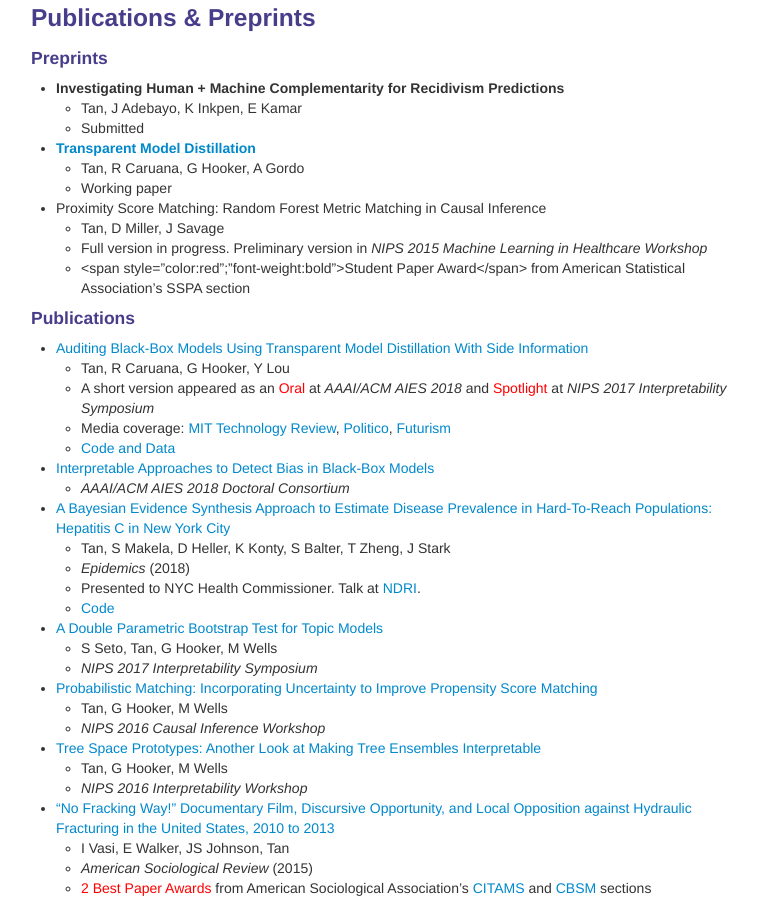
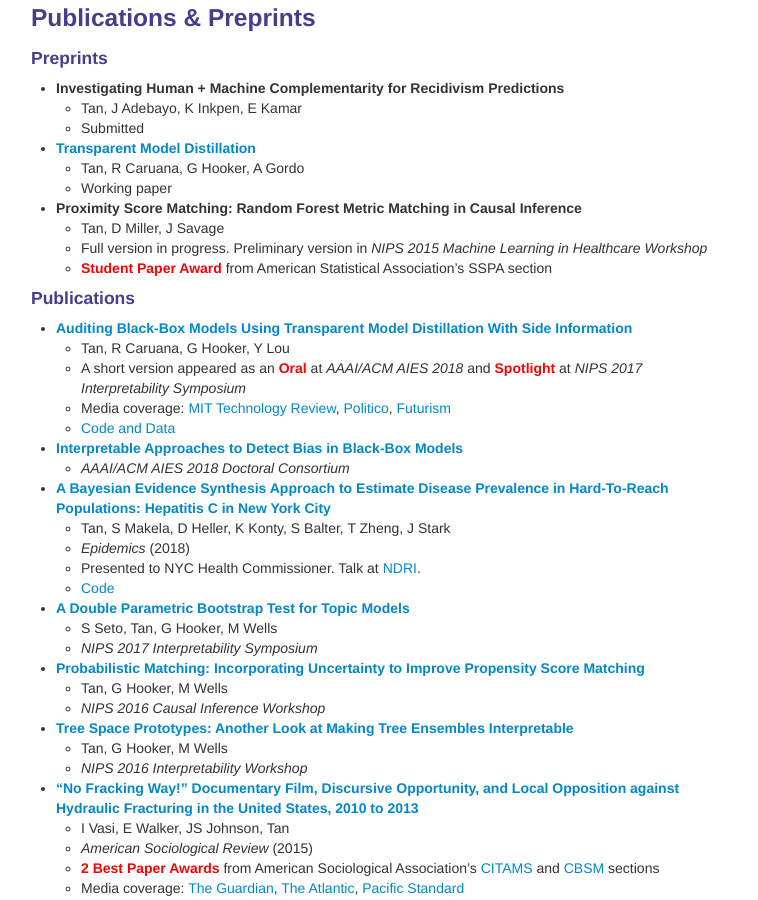
Before and after one commit to shftan/shftan.github.io, a Jekyll site: the page built from index.md, in a window 1280 px wide and 900 px high, scrolled down 843 px. Shown: the whole window, without its empty margins (259-1017 px from the left). Built offline with Jekyll 4.4.1, drawn with Linux system fonts in a browser that asks for light colours.

Commit message:
Update index.md

```diff
--- a/index.md
+++ b/index.md
@@ -56,36 +56,36 @@ For older news, click [here]({{ BASE_PATH }}/oldernews.html).
 - <span style="font-weight:bold">[Transparent Model Distillation](https://arxiv.org/abs/1801.08640)</span>
    - Tan, R Caruana, G Hooker, A Gordo
    - Working paper
-- Proximity Score Matching: Random Forest Metric Matching in Causal Inference
+- <span style="font-weight:bold">Proximity Score Matching: Random Forest Metric Matching in Causal Inference</span>
    - Tan, D Miller, J Savage
    - Full version in progress. Preliminary version in _NIPS 2015 Machine Learning in Healthcare Workshop_
-   - <span style="color:red";"font-weight:bold">Student Paper Award</span> from American Statistical Association's SSPA section
+   - <span style="color:red;font-weight:bold">Student Paper Award</span> from American Statistical Association's SSPA section
 <h4>Publications</h4>
-- [Auditing Black-Box Models Using Transparent Model Distillation With Side Information](https://arxiv.org/abs/1710.06169)
+- <span style="font-weight:bold">[Auditing Black-Box Models Using Transparent Model Distillation With Side Information](https://arxiv.org/abs/1710.06169)</span>
    - Tan, R Caruana, G Hooker, Y Lou
-   - A short version appeared as an <span style="color:red">Oral</span> at _AAAI/ACM AIES 2018_ and <span style="color:red">Spotlight</span> at _NIPS 2017 Interpretability Symposium_
+   - A short version appeared as an <span style="color:red;font-weight:bold">Oral</span> at _AAAI/ACM AIES 2018_ and <span style="color:red;font-weight:bold">Spotlight</span> at _NIPS 2017 Interpretability Symposium_
    - Media coverage: [MIT Technology Review](https://www.technologyreview.com/s/609338/new-research-aims-to-solve-the-problem-of-ai-bias-in-black-box-algorithms/), [Politico](https://www.politico.com/agenda/story/2018/02/07/algorithmic-bias-software-recommendations-000631), [Futurism](https://futurism.com/ai-bias-black-box/)
    - [Code and Data](https://github.com/shftan/auditblackbox)
-- [Interpretable Approaches to Detect Bias in Black-Box Models](http://www.aies-conference.com/wp-content/papers/student/1st_AIES-DC_paper_55.pdf)
+- <span style="font-weight:bold">[Interpretable Approaches to Detect Bias in Black-Box Models](http://www.aies-conference.com/wp-content/papers/student/1st_AIES-DC_paper_55.pdf)</span>
    - _AAAI/ACM AIES 2018 Doctoral Consortium_
-- [A Bayesian Evidence Synthesis Approach to Estimate Disease Prevalence in Hard-To-Reach Populations: Hepatitis C in New York City](https://www.sciencedirect.com/science/article/pii/S1755436516300755)
+- <span style="font-weight:bold">[A Bayesian Evidence Synthesis Approach to Estimate Disease Prevalence in Hard-To-Reach Populations: Hepatitis C in New York City](https://www.sciencedirect.com/science/article/pii/S1755436516300755)</span>
    - Tan, S Makela, D Heller, K Konty, S Balter, T Zheng, J Stark
    - _Epidemics_ (2018)
    - Presented to NYC Health Commissioner. Talk at [NDRI](http://www.ndri.org).
    - [Code](https://www.sciencedirect.com/science/article/pii/S1755436516300755?via%3Dihub#sec0190)
-- [A Double Parametric Bootstrap Test for Topic Models](https://arxiv.org/pdf/1711.07104.pdf)
+- <span style="font-weight:bold">[A Double Parametric Bootstrap Test for Topic Models](https://arxiv.org/pdf/1711.07104.pdf)</span>
    - S Seto, Tan, G Hooker, M Wells
    - _NIPS 2017 Interpretability Symposium_
-- [Probabilistic Matching: Incorporating Uncertainty to Improve Propensity Score Matching](http://www.homepages.ucl.ac.uk/~ucgtrbd/whatif/Paper23.pdf)
+- <span style="font-weight:bold">[Probabilistic Matching: Incorporating Uncertainty to Improve Propensity Score Matching](http://www.homepages.ucl.ac.uk/~ucgtrbd/whatif/Paper23.pdf)</span>
    - Tan, G Hooker, M Wells
    - _NIPS 2016 Causal Inference Workshop_
-- [Tree Space Prototypes: Another Look at Making Tree Ensembles Interpretable](https://arxiv.org/abs/1611.07115)
+- <span style="font-weight:bold">[Tree Space Prototypes: Another Look at Making Tree Ensembles Interpretable](https://arxiv.org/abs/1611.07115)</span>
    - Tan, G Hooker, M Wells
    - _NIPS 2016 Interpretability Workshop_
-- ["No Fracking Way!" Documentary Film, Discursive Opportunity, and Local Opposition against Hydraulic Fracturing in the United States, 2010 to 2013](http://journals.sagepub.com/doi/abs/10.1177/0003122415598534)
+- <span style="font-weight:bold">["No Fracking Way!" Documentary Film, Discursive Opportunity, and Local Opposition against Hydraulic Fracturing in the United States, 2010 to 2013](http://journals.sagepub.com/doi/abs/10.1177/0003122415598534)</span>
    - I Vasi, E Walker, JS Johnson, Tan
    - _American Sociological Review_ (2015)
-   - <span style="color:red">2 Best Paper Awards</span> from American Sociological Association's [CITAMS](https://citams.org/citasa-awards) and [CBSM](http://cbsm-asa.org/awards) sections
+   - <span style="color:red;font-weight:bold">2 Best Paper Awards</span> from American Sociological Association's [CITAMS](https://citams.org/citasa-awards) and [CBSM](http://cbsm-asa.org/awards) sections
    - Media coverage: [The Guardian](https://www.theguardian.com/environment/2015/sep/02/gasland-hbo-documentary-fracking-opposition), [The Atlantic](https://www.theatlantic.com/entertainment/archive/2017/02/a-common-theme-for-this-years-oscar-nominated-documentaries/517638/), [Pacific Standard](https://psmag.com/environment/a-fracking-effective-film)
    - Press releases: [University of Iowa](http://www.newswise.com/articles/the-power-of-film), [Harmony Institute](https://harmonylabs.org/gasland)
 
```
